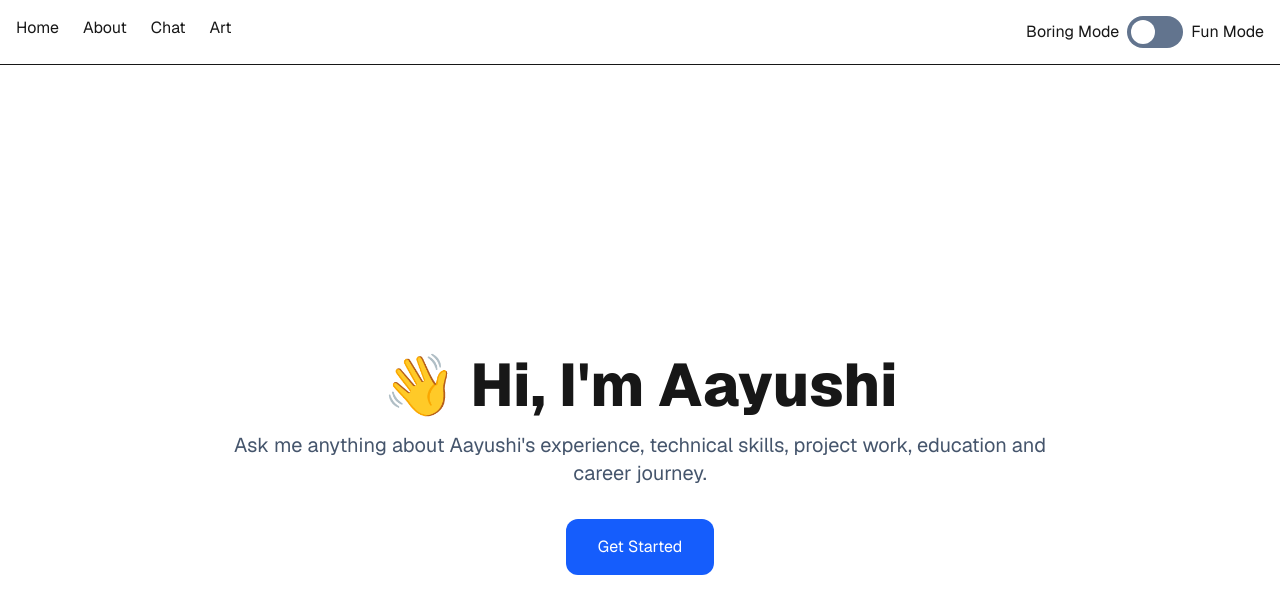
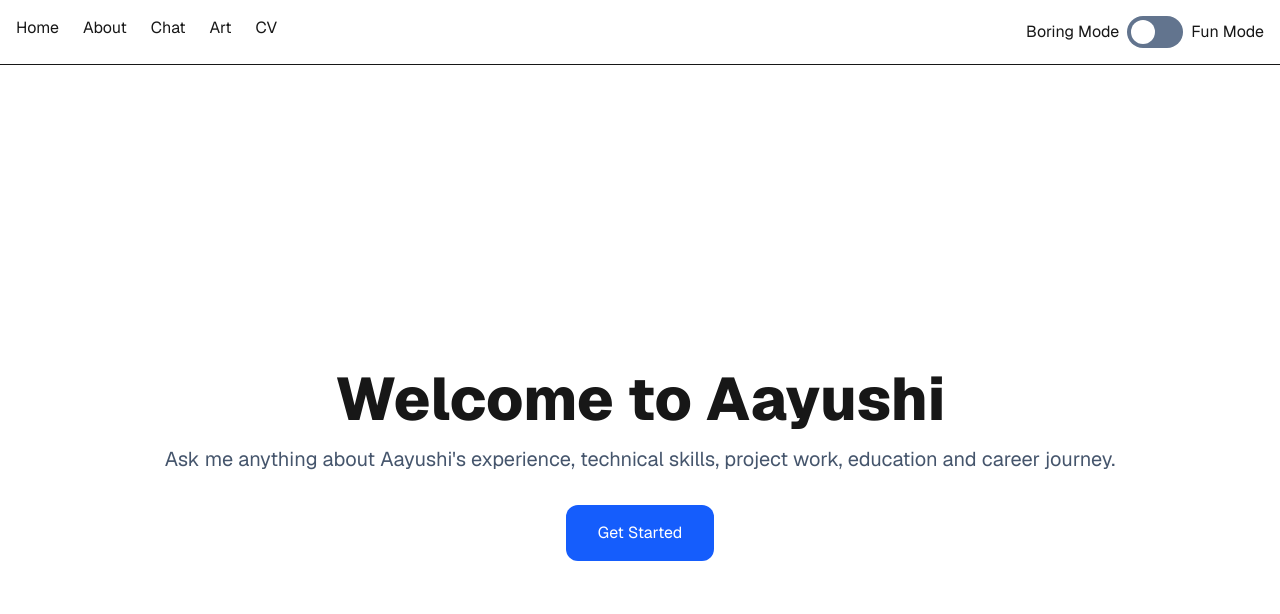
Before and after one commit to jhaveriaayushi/Aayushi-experience, a Next.js app: page / in a window 1280 px wide. Shown: the top 614 px of the page. Built offline with nearby package versions, Linux system fonts and the light colour scheme.

Commit message:
Added buttons to home page

```diff
--- a/app/globals.css
+++ b/app/globals.css
@@ -29,6 +29,8 @@
 }
 
 
+
+
 @theme inline {
   --color-background: var(--background);
   --color-foreground: var(--foreground);
--- a/app/navbar.tsx
+++ b/app/navbar.tsx
@@ -22,6 +22,7 @@ export function Navbar() {
       <Link href="/about">About</Link>
       <Link href="/chat">Chat</Link>
       <Link href="/art">Art</Link>
+      <Link href="/CV">CV</Link>
 
       <label className="ml-auto flex items-center gap-2">
               <span>Boring Mode</span>
--- a/app/page.tsx
+++ b/app/page.tsx
@@ -1,9 +1,50 @@
+"use client";
+import { useEffect, useRef, useState } from "react";
+
+import { useRouter } from "next/navigation";
+
 export default function Home() {
+    const router = useRouter();
+    const text = "Welcome to Aayushi";
+    const [displayed, setDisplayed] = useState("");
+    const [isTyping, setIsTyping] = useState(true);
+
+    useEffect(() => {
+        let i = 0;
+
+        const interval = setInterval(() => {
+        setDisplayed(text.slice(0, i + 1));
+        i++;
+
+        if (i === text.length) {
+        clearInterval(interval);
+        setIsTyping(false);
+        }
+        }, 100);
+
+    return () => clearInterval(interval);
+    }, []);
+
+      const [showOptions, setShowOptions] = useState(false);
+      const optionsRef = useRef<HTMLDivElement>(null);
+
+      const handleGetStarted = () => {
+        setShowOptions(true);
+
+        setTimeout(() => {
+          optionsRef.current?.scrollIntoView({
+          behavior: "smooth",
+          });
+        }, 100);
+      };
+
+
   return (
-    <main className="min-h-screen flex items-center justify-center">
-      <div className="text-center max-w-4xl px-6">
+    <main>
+      <section className="h-screen flex flex-col items-center justify-center">
         <h1 className="text-6xl font-extrabold mb-4">
-          👋 Hi, I'm Aayushi
+          {displayed}
+          {isTyping && <span className="animate-pulse">|</span>}
         </h1>
 
         <p className="text-xl text-slate-600 mb-8">
@@ -12,10 +53,47 @@ export default function Home() {
           project work, education and career journey.
         </p>
 
-        <button className="px-8 py-4 bg-blue-600 text-white rounded-xl hover:bg-blue-700 transition">
-          Get Started
-        </button>
-      </div>
+        <button
+          onClick={handleGetStarted}
+          className="px-8 py-4 bg-blue-600 text-white rounded-xl hover:bg-blue-700 transition"
+          > Get Started
+          </button>
+        </section>
+
+
+          {showOptions && (
+          <section
+          ref={optionsRef}
+          className="min-h-screen flex items-center justify-center"
+          >
+          <div className="grid grid-cols-2 gap-8 max-w-4xl w-full px-6">
+          <button
+          onClick={() => router.push("/about")}
+          className="h-48 text-2xl rounded-2xl bg-blue-500 text-white">
+          About
+          </button>
+
+          <button
+          onClick={() => router.push("/chat")}
+          className="h-48 text-2xl rounded-2xl bg-purple-500 text-white">
+          AI Chat
+          </button>
+
+          <button
+          onClick={() => router.push("/cv")}
+          className="h-48 text-2xl rounded-2xl bg-green-500 text-white">
+          CV
+          </button>
+
+          <button
+          onClick={() => router.push("/gallery")}
+          className="h-48 text-2xl rounded-2xl bg-orange-500 text-white">
+          Art Gallery
+          </button>
+          </div>
+          </section>
+)}
+
     </main>
   );
 }
```
Also changed, not shown: app/CV/page.tsx (added), 1 other file (tests, documents, lock files or other folders).
